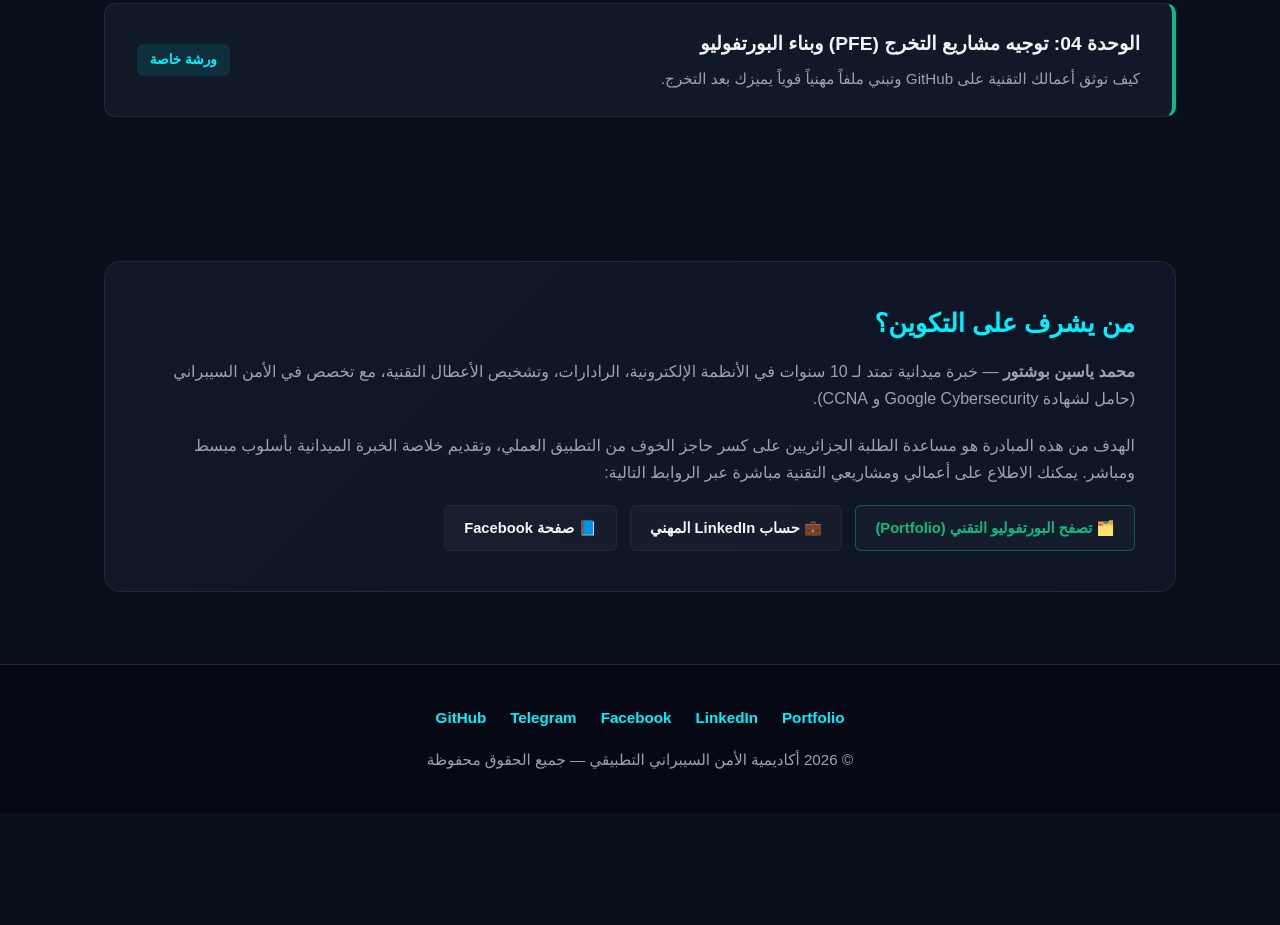
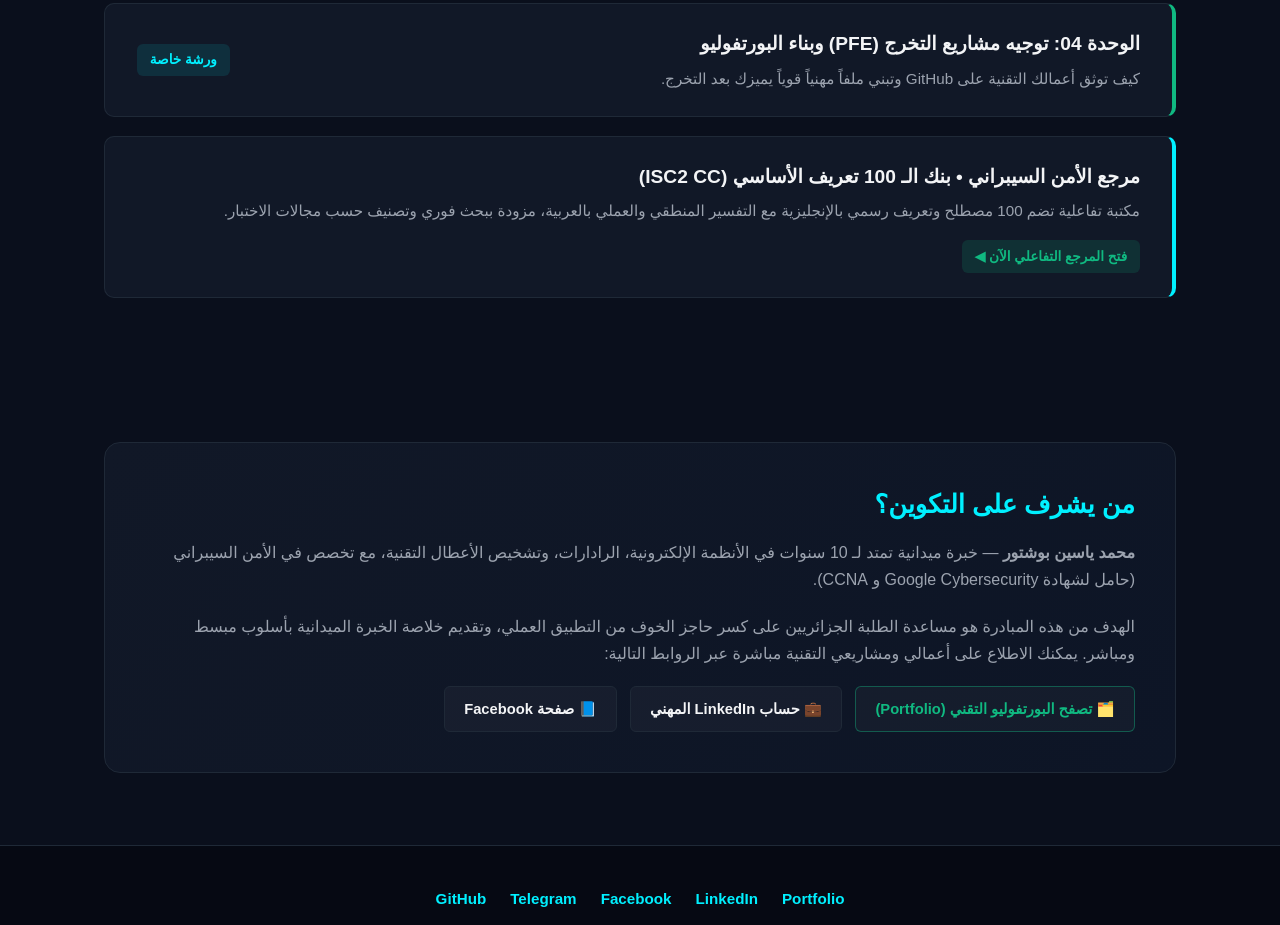
Before and after one commit to mohamedyacineboucheteur-ui/cyber-academy, a plain HTML site: page index.html in a window 1280 px wide. Shown: the part 1760-2685 px from the top of the page. Before the commit the page ends 2573 px from the top, so only its background shows below. Drawn offline with Linux system fonts and the light colour scheme.

Commit message:
Update index.html

```diff
--- a/index.html
+++ b/index.html
@@ -1,11 +1,13 @@
 <!DOCTYPE html>
 <html lang="ar" dir="rtl">
 <head>
-   <title>DZ Cyber Academy | أكاديمية الأمن السيبراني التطبيقي</title>
-<meta name="description" content="مدرسة رقمية تطبيقية لتأهيل طلبة الجامعات والمهتمين بالأمن السيبراني في الجزائر عبر مختبرات عملية وحصص مباشرة.">
-<meta property="og:title" content="DZ Cyber Academy | أكاديمية الأمن السيبراني التطبيقي">
-<meta property="og:description" content="انتقل من النظري الجامعي إلى الممارسة الميدانية في الأمن السيبراني. سجل الآن مجاناً.">
-<meta property="og:type" content="website">
+    <meta charset="UTF-8" />
+    <meta name="viewport" content="width=device-width, initial-scale=1.0" />
+    <title>DZ Cyber Academy | أكاديمية الأمن السيبراني التطبيقي</title>
+    <meta name="description" content="مدرسة رقمية تطبيقية لتأهيل طلبة الجامعات والمهتمين بالأمن السيبراني في الجزائر عبر مختبرات عملية وحصص مباشرة.">
+    <meta property="og:title" content="DZ Cyber Academy | أكاديمية الأمن السيبراني التطبيقي">
+    <meta property="og:description" content="انتقل من النظري الجامعي إلى الممارسة الميدانية في الأمن السيبراني. سجل الآن مجاناً.">
+    <meta property="og:type" content="website">
     <style>
         :root {
             --bg-dark: #0a0f1c;
@@ -236,11 +238,13 @@
             align-items: center;
             flex-wrap: wrap;
             gap: 1rem;
+            transition: transform 0.25s, border-color 0.25s, background-color 0.25s;
         }
 
         .module-info h3 {
             font-size: 1.2rem;
             margin-bottom: 0.3rem;
+            color: var(--text-main);
         }
 
         .module-info p {
@@ -255,6 +259,24 @@
             border-radius: 6px;
             font-size: 0.85rem;
             font-weight: 600;
+            text-decoration: none;
+        }
+
+        .module-link-card {
+            text-decoration: none;
+            color: inherit;
+            border-right-color: var(--primary);
+        }
+
+        .module-link-card:hover {
+            transform: translateY(-3px);
+            border-color: rgba(0, 240, 255, 0.5);
+            background-color: var(--bg-card-hover);
+        }
+
+        .module-link-card .module-tag {
+            background: rgba(16, 185, 129, 0.15);
+            color: var(--secondary);
         }
 
         /* Instructor Box */
@@ -446,6 +468,13 @@
                 </div>
                 <span class="module-tag">ورشة خاصة</span>
             </div>
+            <a href="isc2-cc-100.html" class="module-item module-link-card">
+                <div class="module-info">
+                    <h3>مرجع الأمن السيبراني • بنك الـ 100 تعريف الأساسي (ISC2 CC)</h3>
+                    <p>مكتبة تفاعلية تضم 100 مصطلح وتعريف رسمي بالإنجليزية مع التفسير المنطقي والعملي بالعربية، مزودة ببحث فوري وتصنيف حسب مجالات الاختبار.</p>
+                </div>
+                <span class="module-tag">فتح المرجع التفاعلي الآن ◀</span>
+            </a>
         </div>
     </section>
 
```
